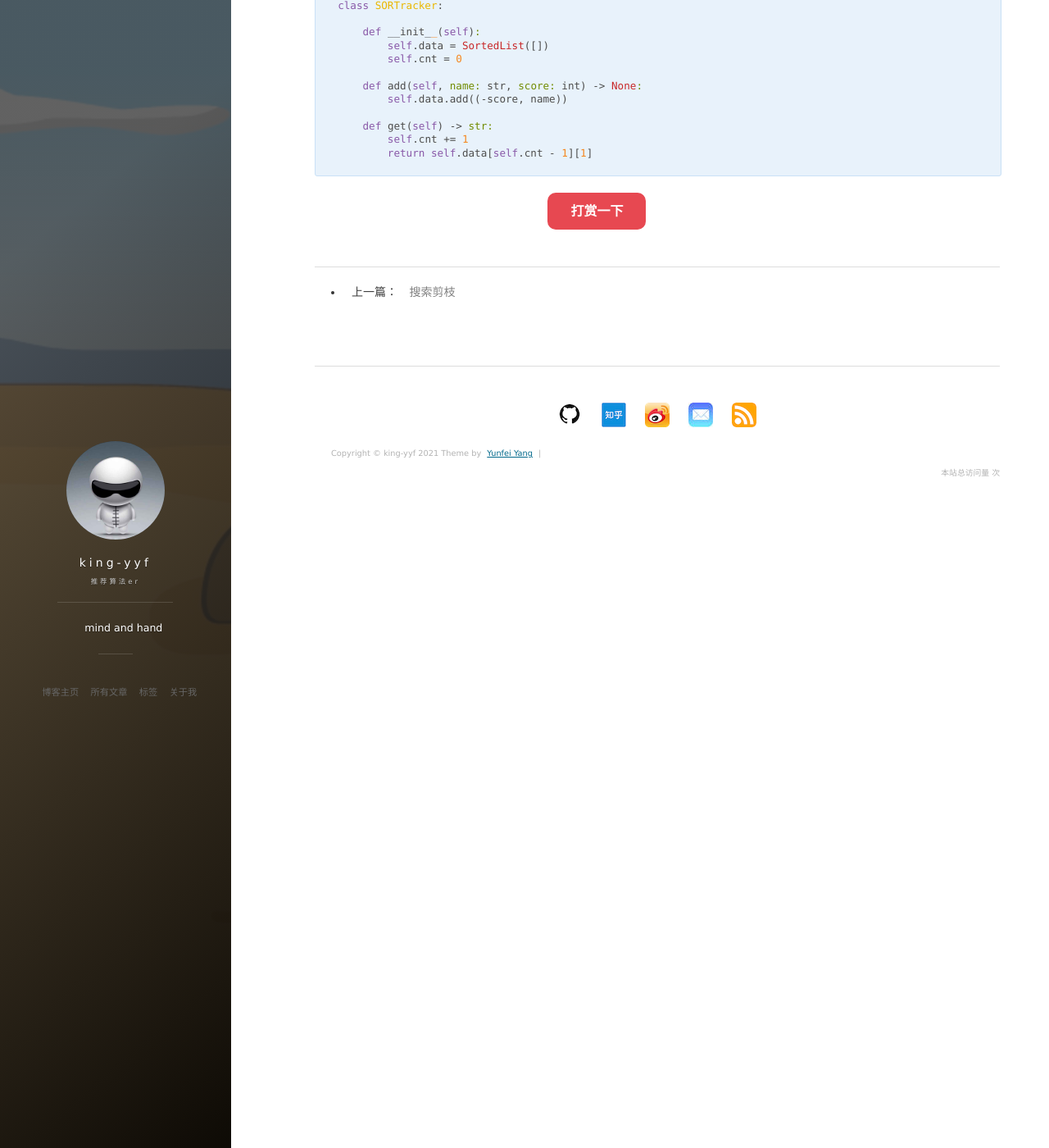
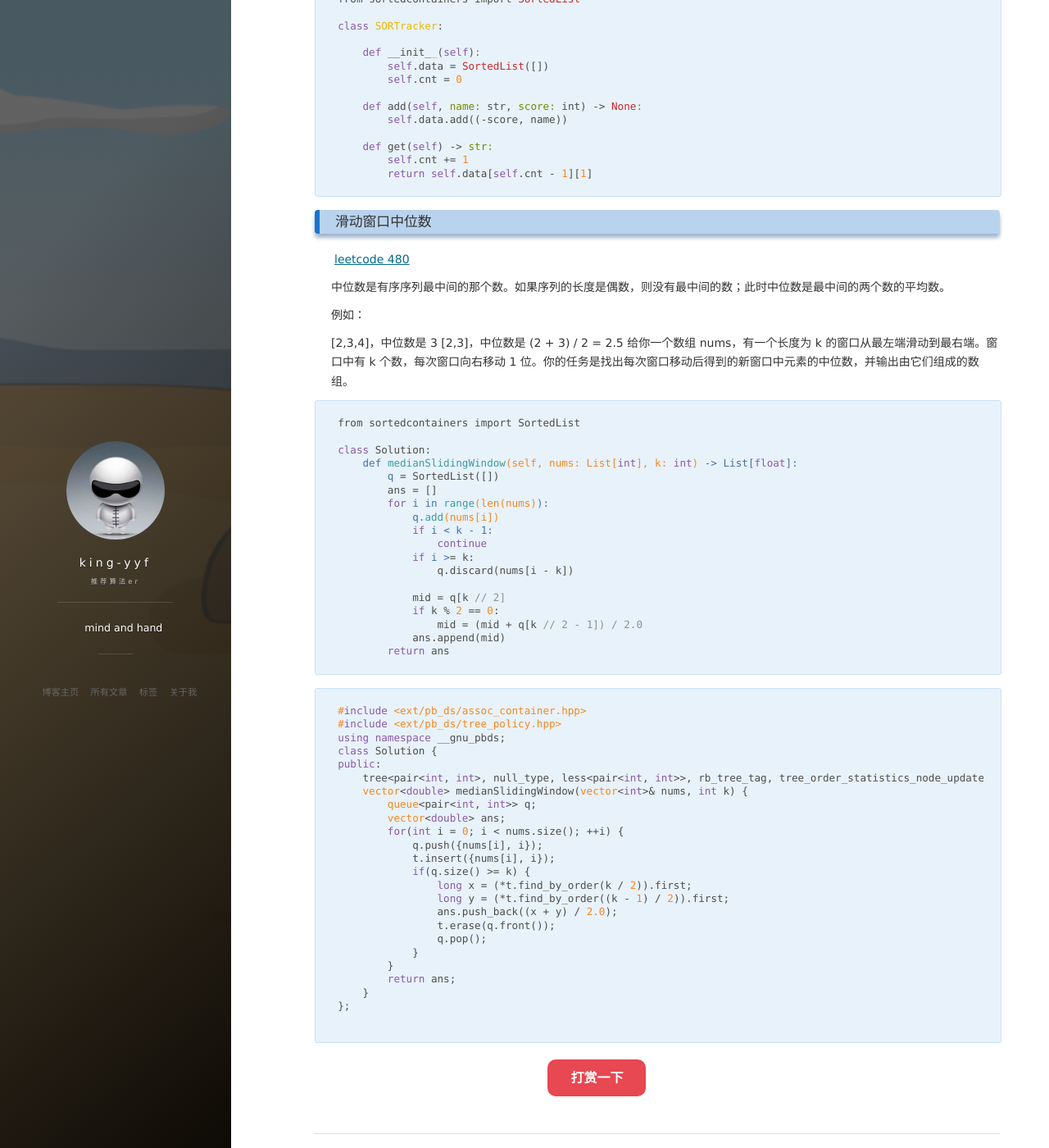
Before and after one commit to king-yyf/king-yyf.github.io, a Jekyll site: the page built from _posts/2021-12-12-balance_tree.md, in a window 1280 px wide and 1400 px high, scrolled down 1161 px. Shown: the whole window at 82% size. Built offline with Jekyll 4.4.1, drawn with Linux system fonts in a browser that asks for light colours; nearby versions of some CDN libraries; comment, search, counter and statistics services are not loaded; some of the changed text lies outside the part shown.

Commit message:
add file

````diff
--- a/_posts/2021-12-12-balance_tree.md
+++ b/_posts/2021-12-12-balance_tree.md
@@ -14,6 +14,7 @@ Index
 
 - [简介](#简介)
 - [序列顺序查询](#序列顺序查询)
+- [滑动窗口中位数](#滑动窗口中位数)
 
 
 
@@ -84,3 +85,68 @@ class SORTracker:
         self.cnt += 1
         return self.data[self.cnt - 1][1]
 ```
+
+
+
+### 滑动窗口中位数
+
+
+[leetcode 480](https://leetcode-cn.com/problems/sliding-window-median/)
+
+中位数是有序序列最中间的那个数。如果序列的长度是偶数，则没有最中间的数；此时中位数是最中间的两个数的平均数。
+
+例如：
+
+[2,3,4]，中位数是 3
+[2,3]，中位数是 (2 + 3) / 2 = 2.5
+给你一个数组 nums，有一个长度为 k 的窗口从最左端滑动到最右端。窗口中有 k 个数，每次窗口向右移动 1 位。你的任务是找出每次窗口移动后得到的新窗口中元素的中位数，并输出由它们组成的数组。
+
+
+```python
+from sortedcontainers import SortedList
+
+class Solution:
+    def medianSlidingWindow(self, nums: List[int], k: int) -> List[float]:
+        q = SortedList([])
+        ans = []
+        for i in range(len(nums)):
+            q.add(nums[i])
+            if i < k - 1:
+                continue
+            if i >= k:
+                q.discard(nums[i - k])
+
+            mid = q[k // 2]
+            if k % 2 == 0:
+                mid = (mid + q[k // 2 - 1]) / 2.0
+            ans.append(mid)
+        return ans
+```
+
+
+```c++
+#include <ext/pb_ds/assoc_container.hpp>
+#include <ext/pb_ds/tree_policy.hpp>
+using namespace __gnu_pbds;
+class Solution {
+public:
+    tree<pair<int, int>, null_type, less<pair<int, int>>, rb_tree_tag, tree_order_statistics_node_update> t;
+    vector<double> medianSlidingWindow(vector<int>& nums, int k) {
+        queue<pair<int, int>> q;
+        vector<double> ans;
+        for(int i = 0; i < nums.size(); ++i) {
+            q.push({nums[i], i});
+            t.insert({nums[i], i});
+            if(q.size() >= k) {
+                long x = (*t.find_by_order(k / 2)).first;
+                long y = (*t.find_by_order((k - 1) / 2)).first;
+                ans.push_back((x + y) / 2.0);
+                t.erase(q.front());
+                q.pop();
+            }
+        }
+        return ans;
+    }
+};
+
+```
````
Also changed, not shown: _posts/2021-12-12-sortedContainers.md (added, +410 -0 lines).
